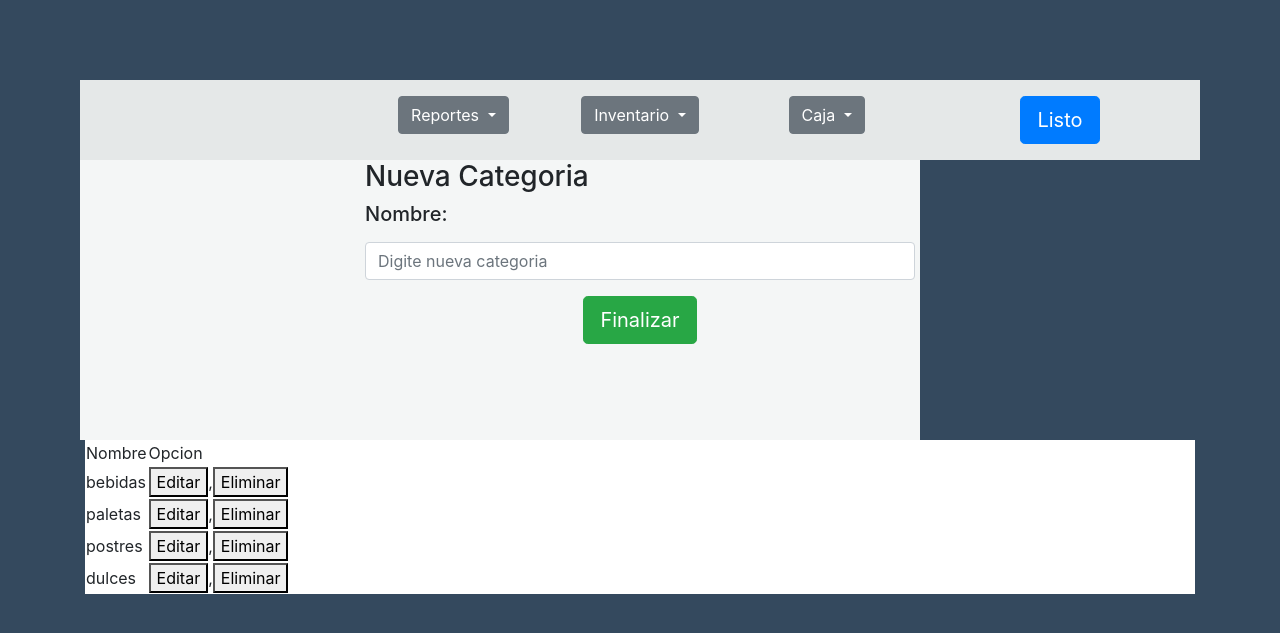
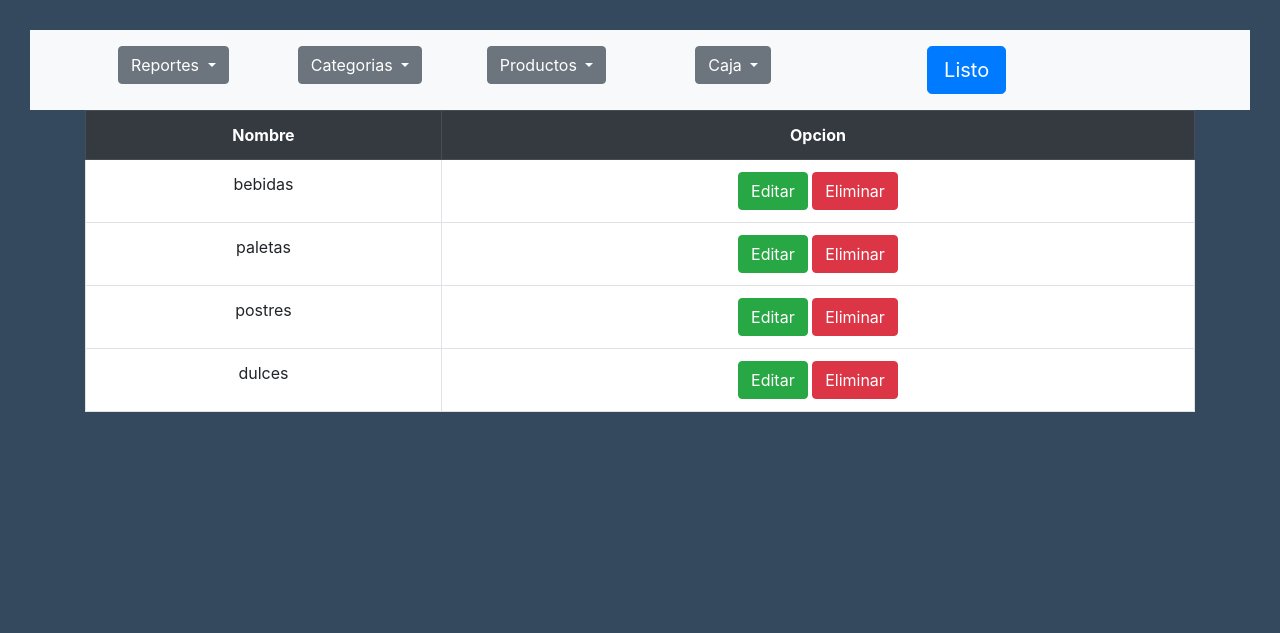
Before and after one commit to moondev-sv/PaletasGrandSitemaLocal, a PHP site: page /categoria.php in a window 1280 px wide. Shown: the top 633 px of the page. Run offline with PHP 8.4, Linux system fonts and the light colour scheme; data comes from the database, SQL or seed files in the repository; data that the repository does not hold is empty; some libraries are stand-ins or nearby versions.

Commit message:
editado categorias

```diff
--- a/categoria.php
+++ b/categoria.php
@@ -9,98 +9,57 @@ $html = "";
 foreach ($datos as $key => $value) {
 	$html .="<tr>
 				<td>".$value['nom_categoria']."</td>
-				<td> <button onclick='obtener(".$value['idcategoria'].")'>Editar</button>,<button onclick='eliminar(".$value['idcategoria'].")'>Eliminar</button></td>
+				<td> <button class='btn btn-success' onclick='obtener(".$value['idcategoria'].")'>Editar</button> <button class='btn btn-danger' onclick='eliminar(".$value['idcategoria'].")'>Eliminar</button></td>
 			</tr>";
 }
-//----------------------------------------------------------
-//--------------------------PARA GUARDAR UNA NUEVA CATEGORIA
-//----------------------------------------------------------
-if(isset($_POST["guardar"])){
-	$nombre = $_POST['nombre'];
-	$valores[1] =$nombre;
 
-	if ($BD->insert("categoria",$campos,$valores)==1)
-	{
-		echo "<script type='text/javascript'>alert('categoria guardada')</script>";
-		echo "<script>document.location.href='categoria.php'</script>";
-	}
-	else{
-		echo "<script type='text/javascript'>alert('error')</script>";
-	}
-}
-//----------------------------------------------------------
-//--------------------------PARA ELIMINAR UNA CATEGORIA
-//----------------------------------------------------------
-if(($_POST["bandera"])=="eliminar"){
-	$id = $_POST['id'];
-	$BD->deleteGeneral("categoria","idcategoria",$id);
-	echo 1;
-}
-//----------------------------------------------------------
-//--------------------------PARA SELECCIONAR UN ITEM
-//----------------------------------------------------------
-if(($_POST["bandera"])=="obtener"){
-	$id = $_POST['id'];
-	$resultado = $BD->selectbyidGeneral("categoria","idcategoria",$id);
-	$html ="";
-	foreach ($resultado as $key => $value) {
-		$html .="
-		<input id='nombre_categoria' value='".$value['nom_categoria']."'></input>
-		<button onclick='editar(".$value['idcategoria'].")'>Actualizar</button>
-	";
-	}
-}
-//----------------------------------------------------------
-//--------------------------PARA ACTUALIZAR
-//----------------------------------------------------------
-if(($_POST["bandera"])=="editar"){
-	$id = $_POST['id'];
-	$nombre = $_POST['nombre_categoria'];
-	$respuesta = $BD->ejecutar("UPDATE categoria SET nom_categoria = '$nombre' WHERE id_categoria = $id");
-	echo $respuesta;
-}
 
 ?>
+
 <!DOCTYPE html>
 <html lang="es">
 <head>
 	<meta charset="utf-8">
 	<meta name="viewport" content="width=device-width, initial-scale=1, shrink-to-fit=no">
 	<!-- Bootstrap CSS -->
-	<link rel="stylesheet" type="text/css" href="css/bootstrap.min.css">
-	<script
-  src="https://code.jquery.com/jquery-3.4.1.js"
-  integrity="sha256-WpOohJOqMqqyKL9FccASB9O0KwACQJpFTUBLTYOVvVU="
-  crossorigin="anonymous"></script>
+  <link rel="stylesheet" type="text/css" href="css/bootstrap.min.css">
+    <link rel="stylesheet" href="css/GeneralStyle.css">
+	<script src="js/Jquery.js"></script>
+	<script src="js/popper.min.js"></script>
+    <script src="js/bootstrap.min.js"></script>
 	<title>*</title>
 </head>
 
 <body style="background: #34495E;">
+
 <script>
+	function modal_add_cat(){
+    $("#modal_add_categorias").modal("show");
+	}
 	 function obtener(id){
-			$.post( "", { id: id, bandera: "obtener"})
+		$("#modal_edit_categorias").modal("show");
+			$.post( "opciones.php", { id: id, bandera: "obtener"})
 				.done(function( data ) {
-					$("#edit").html(data);
+					$("#edit_cat").html(data);
 				});
 		}
 		function editar(id){
 			var nombre = $("#nombre_categoria").val();
-			alert(nombre);
-			$.post( "", { id: id,nombre_categoria: nombre,bandera: "editar"})
+			$.post( "opciones.php", { id: id,nombre_categoria: nombre,bandera: "editar"})
 				.done(function( data ) {
-					alert(data);
 					$("#nombre_categoria").val("");
-					$("#edit").html("");
+					$("#edit_cat").html("");
+					document.location.href='categoria.php';
 				});
 		}
 		function eliminar(id){
-			$.post( "", { id: id, bandera: "eliminar"})
+			$.post( "opciones.php", { id: id, bandera: "eliminar"})
 				.done(function( data ) {
-
 					if (data == 1){
 						alert("Hecho");
+						document.location.href='categoria.php';
 					}else{
-						alert("Error");
+						alert("Error"+data);
 					}
 				});
 		}
@@ -110,47 +69,20 @@ if(($_POST["bandera"])=="editar"){
 		.encabezado{height: 80px; background: #34495E;}
 		.cuerpo{height: 280px; background:#F4F6F6;}
 	</style>
-	<div class="">
-		<div class="col-12 encabezado">
+	<div class="text-center">
+		<div class="col-12 encabezado bg-light ">
+			<?php
+			include("Menus/menuInventario.php")
+			?>
 		</div>
-	</div>
-	<!--Barra de menu opciones-->
-	<div class="">
-	<?php
-		include("barra_herramientas.php")
-	?>
 	</div>
 
 	<div class="container">
-		<div class="form-row">
-			<div class="col-3 cuerpo">
-			</div>
-
-			<div class="col-6 cuerpo background">
-				<div class="form">
-					<h3>Nueva Categoria</h3>
-				</div>
-				<form method="post">
-					<div class="form-group">
-						<label for="" ><h5>Nombre: </h5></label>
-							<input type="text" name="nombre" class="form-control" id="" placeholder="Digite nueva categoria">
-					</div>
-					<div class="form-group text-center">
-						<input type="submit" class="btn btn-success btn-lg" name="guardar" value="Finalizar">
-					</div>
-				</div>
-				</form>
-				<br>
-
-		</div>
-		<div id="edit">
-
-		</div>
 		<div class="bg-white">
-				<table>
-					<tr>
-						<td>Nombre</td>
-						<td>Opcion</td>
+				<table class="table table-row table-bordered text-center">
+					<tr class="thead-dark">
+						<th>Nombre</th>
+						<th>Opcion</th>
 					</tr>
 					<?= $html ?>
 				</table>
--- a/index.php
+++ b/index.php
@@ -21,6 +21,7 @@
 </head>
 
 <body onload="startSale();">
+
     <input type="hidden" id='puente'>
 
     <div class="MainContainer">
@@ -245,6 +246,11 @@
             </div>
         </div>
     </div>
+
+
+
+
+
 </body>
 </html>
 
```
Also changed, not shown: opciones.php (+59 -1 lines).
